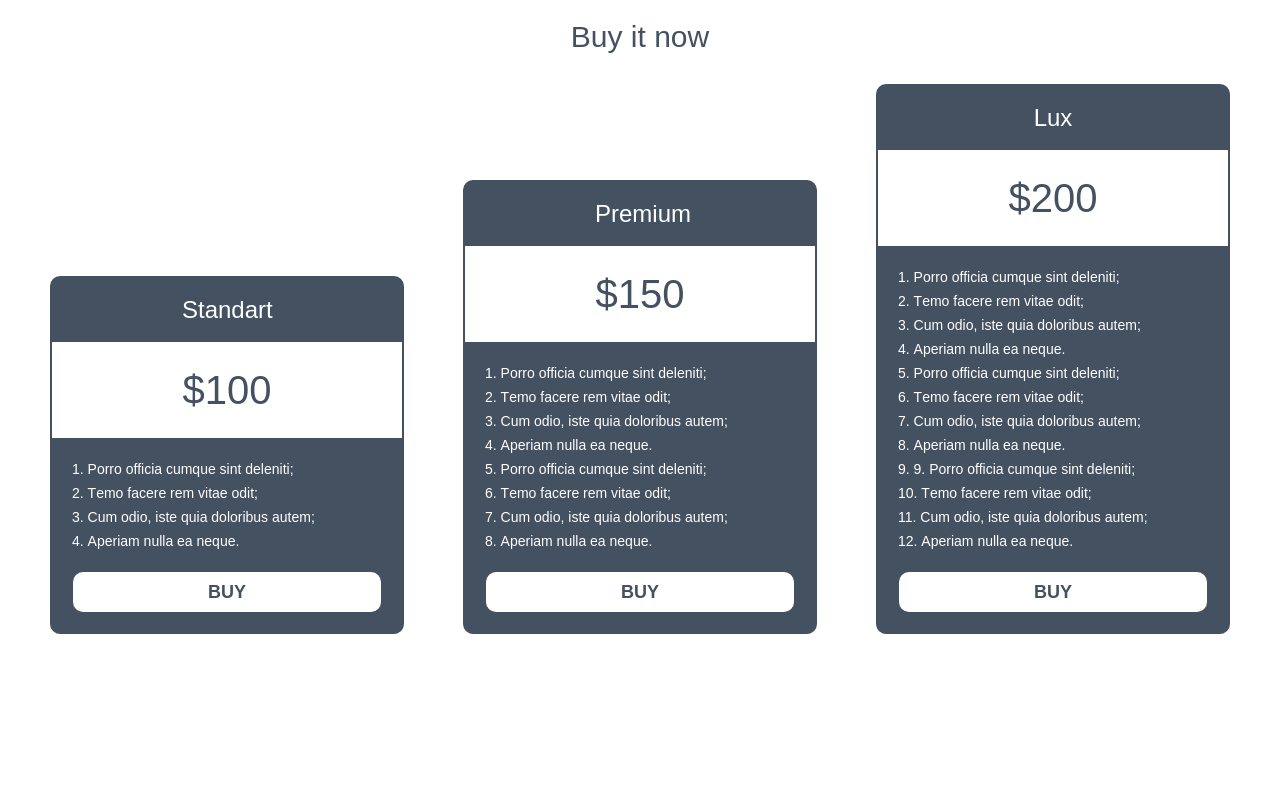
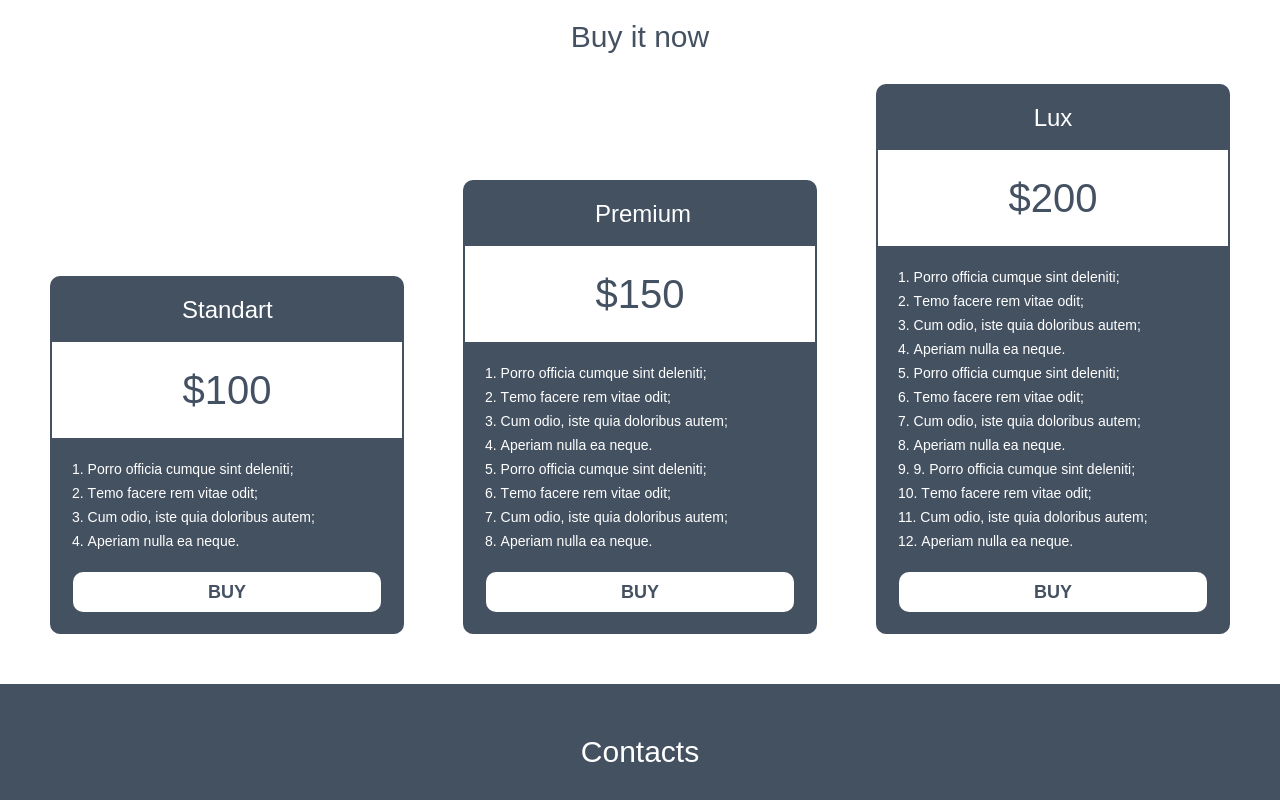
Before and after one commit to Deepmarik/my_project_hub, a plain HTML site: page index.html in a window 1280 px wide. Shown: the part 2162-2962 px from the top of the page. Before the commit the page ends 2846 px from the top, so only its background shows below. Drawn offline with Linux system fonts and the light colour scheme.

Commit message:
created new branch and added section in footer

```diff
--- a/css/style.css
+++ b/css/style.css
@@ -437,3 +437,19 @@ details[open] .dignity-pic::before {
     background-color: #445161;
     color: #fff;
 }
+
+.form-contacts {
+    background-color: #445161;
+    width: 100%;
+}
+
+.form-contacts-title {
+    width: 100%;
+    display: block;
+    text-align: center;
+/*  font-family: ArialMT;*/
+font-size: 30px;
+line-height: 36px;
+font-weight: 400;
+color: #ffffff;
+}
--- a/index.html
+++ b/index.html
@@ -38,7 +38,7 @@
             <details class="dignity-details-position">
                 <summary class="dignity-pic dignity-details-txt">
                     Delectus dolorem vero quae beatae quasi dolor deserunt iste amet atque, impedit iure placeat, ullam. Reprehenderit aliquam, nemo cum velit ratione perferendis quas, maxime, quaerat porro totam, dolore minus inventore.</summary>
-                     <p class="dignity-details-txt">Delectus dolorem vero quae beatae quasi dolor deserunt iste amet atque, impedit iure placeat, ullam. Reprehenderit aliquam, nemo cum velit ratione perferendis quas, maxime, quaerat porro totam, dolore minus inventore.</p>
+                <p class="dignity-details-txt">Delectus dolorem vero quae beatae quasi dolor deserunt iste amet atque, impedit iure placeat, ullam. Reprehenderit aliquam, nemo cum velit ratione perferendis quas, maxime, quaerat porro totam, dolore minus inventore.</p>
             </details>
             <details class="dignity-details-position">
                 <summary class="dignity-pic dignity-details-txt">
@@ -173,7 +173,13 @@
         </section>
     </main>
     <footer>
-        <section></section>
+        <section class="form-contacts padding-site">
+           <span class="form-contacts-title">Contacts</span>
+            <div class="form-contacts-wrp"><form action="#">
+                <fildset></fildset>
+            </form></div>
+            <div class="social net-wrp"></div>
+        </section>
         <section></section>
     </footer>
 </body></html>
```
